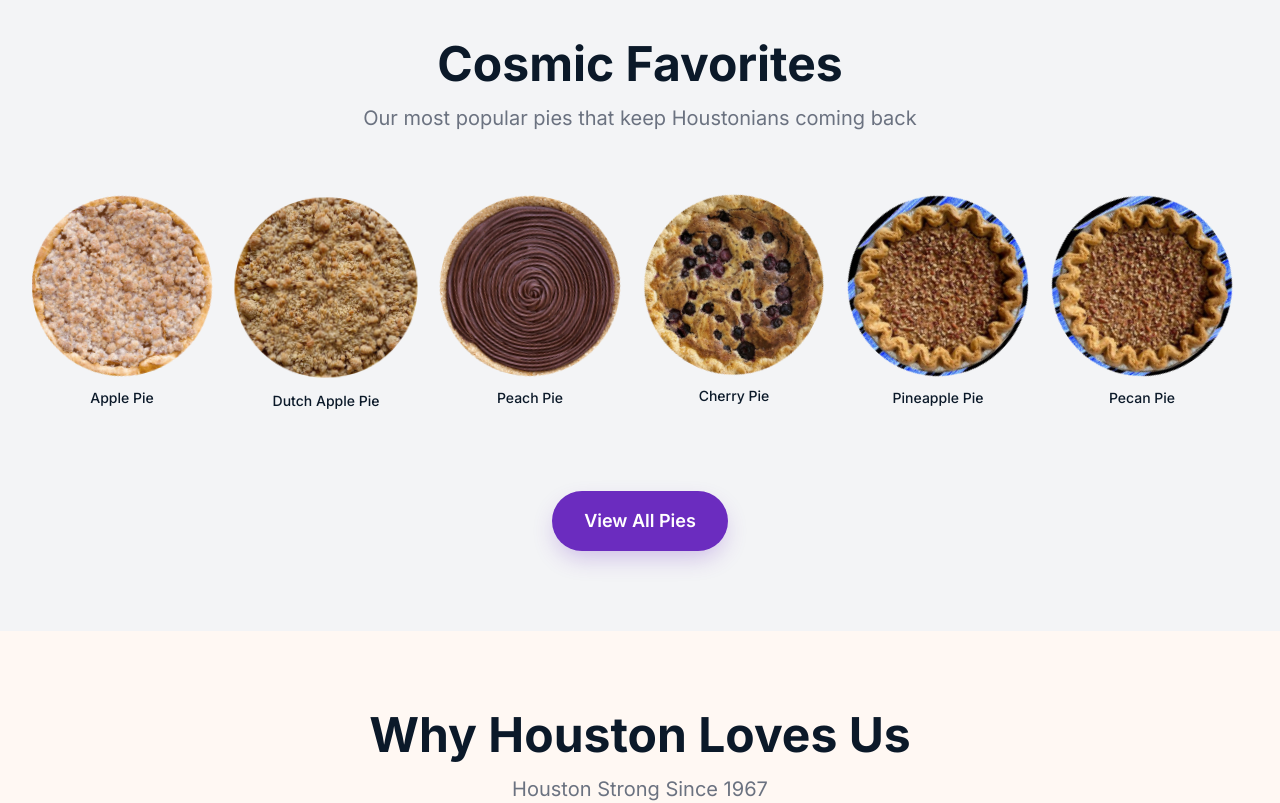
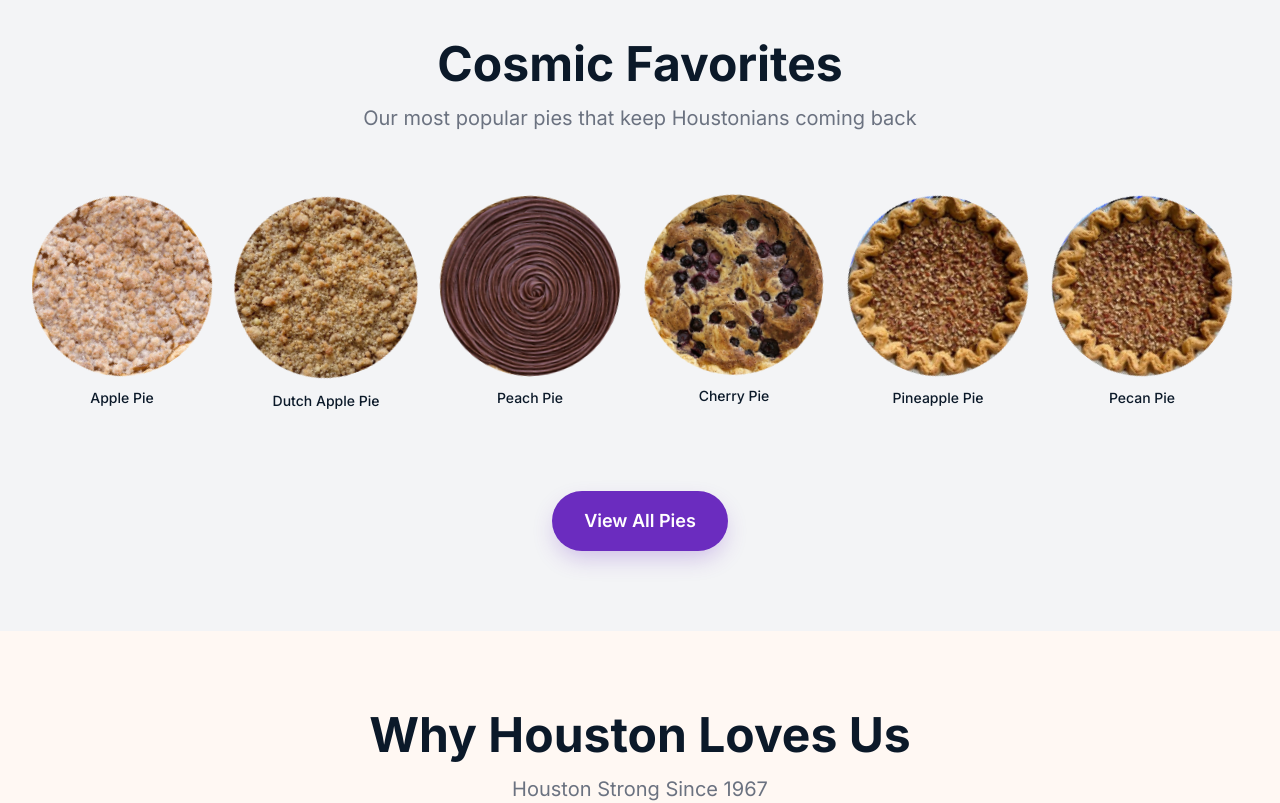
Before and after one commit to zavalatechlabs/flying-saucer-pie-company-htx, a Next.js app: page / in a window 1280 px wide. Shown: the part 840-1643 px from the top of the page. Built offline with nearby package versions, Linux system fonts and the light colour scheme.

Commit message:
adjust pie scale to 1.25x and slow rotation to 40s (0.75x speed)

```diff
--- a/app/globals.css
+++ b/app/globals.css
@@ -213,8 +213,8 @@
 
   /* Rotating Pie Animation */
   .pie-spin {
-    animation: pieSpin 30s linear infinite;
-    animation-delay: calc(var(--i) * -1.2s);
+    animation: pieSpin 40s linear infinite;
+    animation-delay: calc(var(--i) * -1.6s);
     will-change: transform;
     overflow: hidden;
     border-radius: 9999px;
@@ -222,7 +222,7 @@
 
   /* Scale pie images to align crust with circular border */
   .pie-spin img {
-    transform: scale(1.15);
+    transform: scale(1.25);
     transition: transform 0.3s ease;
   }
 
```
